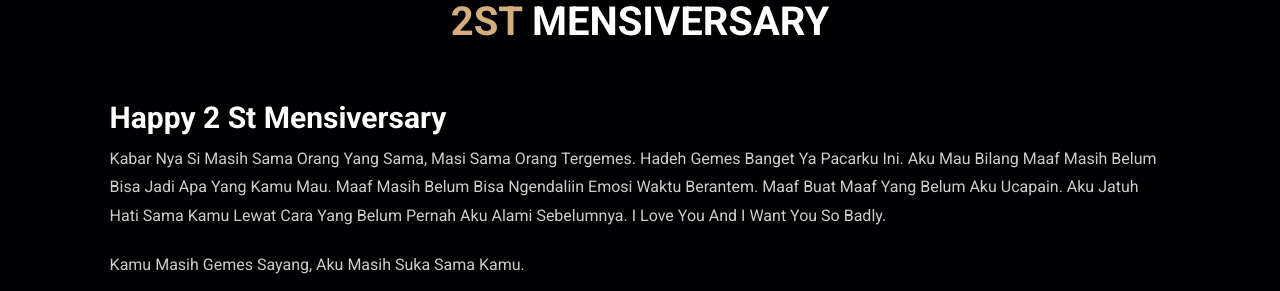
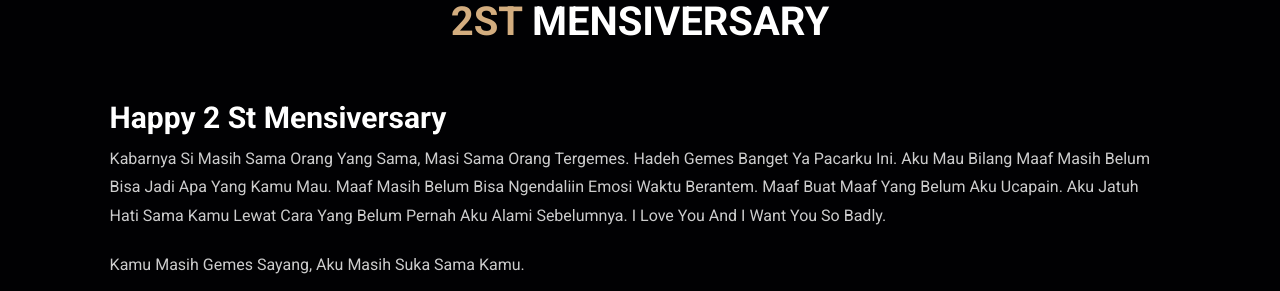
Before and after one commit to gavrielaksa/AKSAKRAL0, a plain HTML site: page index.html in a window 1280 px wide. Shown: the part 1720-2011 px from the top of the page. Drawn offline with Linux system fonts and the light colour scheme.

Commit message:
Update index.html

```diff
--- a/index.html
+++ b/index.html
@@ -99,7 +99,7 @@
 
         <div class="content">
             <h3>Happy 2 st Mensiversary</h3>
-            <p> kabar nya si masih sama orang yang sama, masi sama orang tergemes. hadeh gemes banget ya pacarku ini. aku mau bilang maaf masih belum bisa jadi apa yang kamu mau. maaf masih belum bisa ngendaliin emosi waktu berantem. maaf buat maaf yang belum aku ucapain. aku jatuh hati sama kamu lewat cara yang belum pernah aku alami sebelumnya. i love you and i want you so badly.
+            <p> kabarnya si masih sama orang yang sama, masi sama orang tergemes. hadeh gemes banget ya pacarku ini. aku mau bilang maaf masih belum bisa jadi apa yang kamu mau. maaf masih belum bisa ngendaliin emosi waktu berantem. maaf buat maaf yang belum aku ucapain. aku jatuh hati sama kamu lewat cara yang belum pernah aku alami sebelumnya. i love you and i want you so badly.
             <p> kamu masih gemes sayang, aku masih suka sama kamu. </p>
         </div>
 
```
